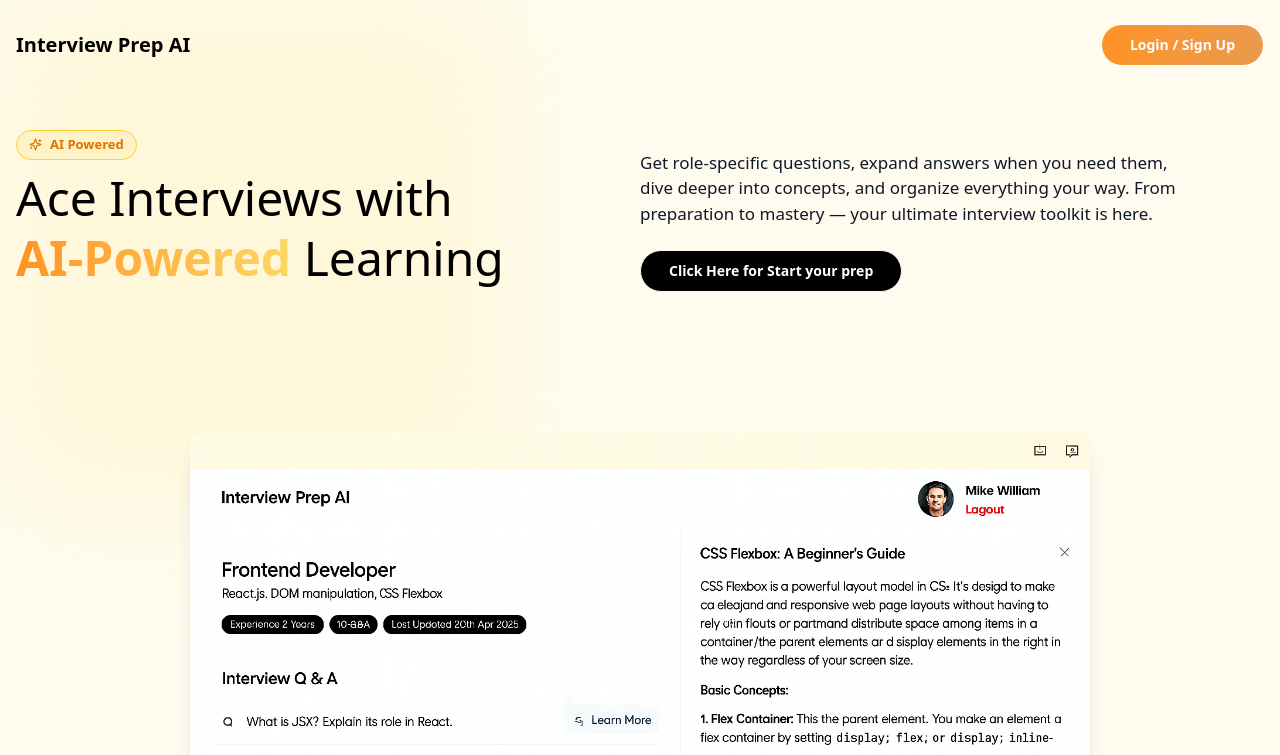
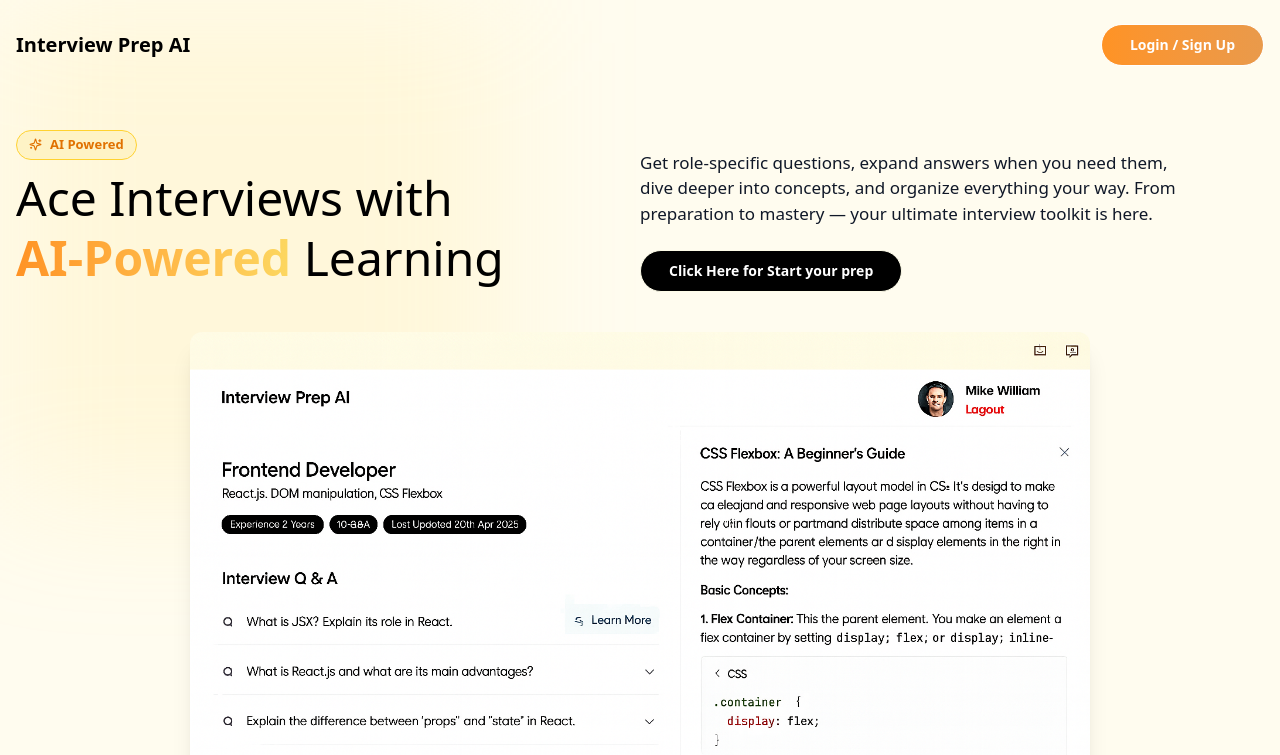
Before and after one commit to Ankit00890/interview-prep-ai, a React (Vite) app in the folder Frontend/interview prep-ai/: page / in a window 1280 px wide. Shown: the top 755 px of the page. Built offline with nearby package versions, Linux system fonts and the light colour scheme.

Commit message:
Update LandingPage.jsx

```diff
--- a/Frontend/interview prep-ai/src/pages/LandingPage.jsx
+++ b/Frontend/interview prep-ai/src/pages/LandingPage.jsx
@@ -29,7 +29,7 @@ const LandingPage = () => {
         <div className="w-[500px] h-[500px] bg-amber-200/20 blur-[65px] absolute top-0 left-0"></div>
 
         {/* Main Content */}
-        <div className="container mx-auto px-4 pt-6 pb-[200px] relative z-10">
+        <div className="container mx-auto px-4 pt-6 pb-[100px] relative z-10">
 
           {/* Header */}
           <header className="flex justify-between items-center mb-16">
```
